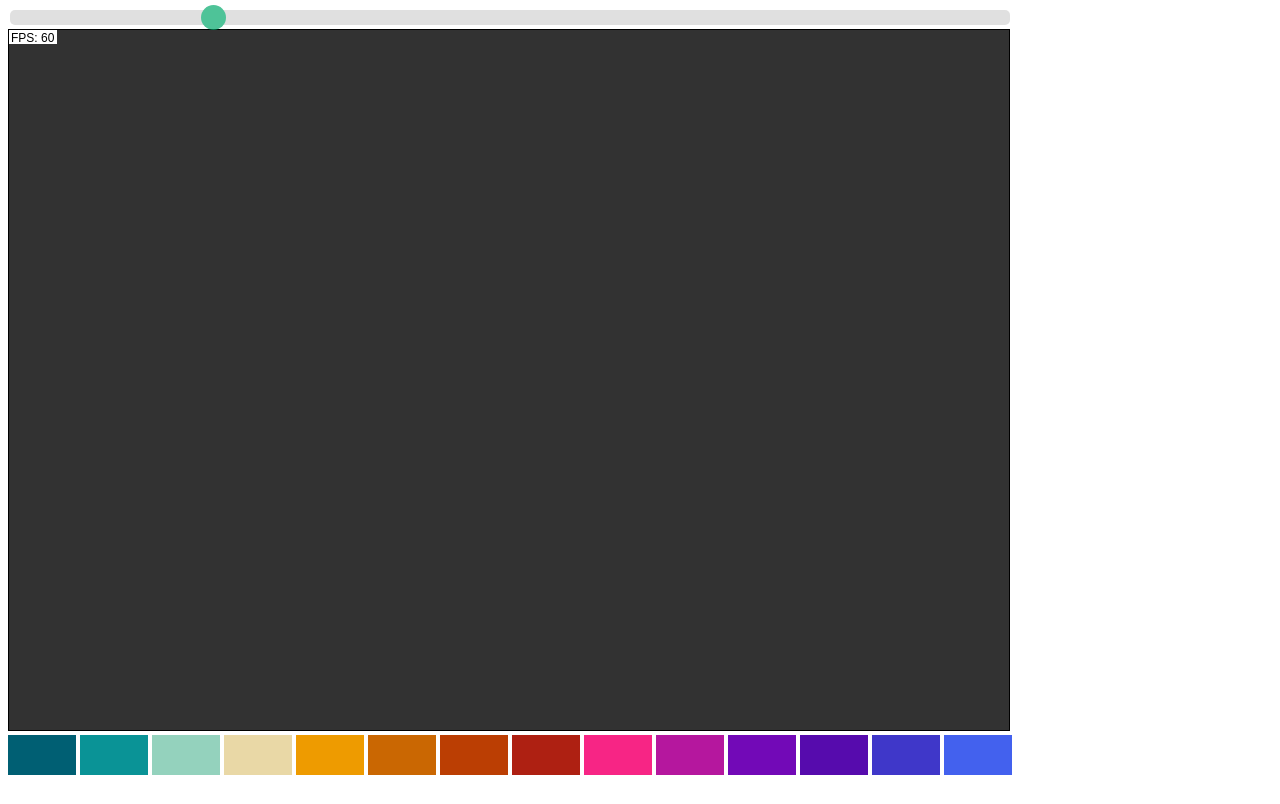
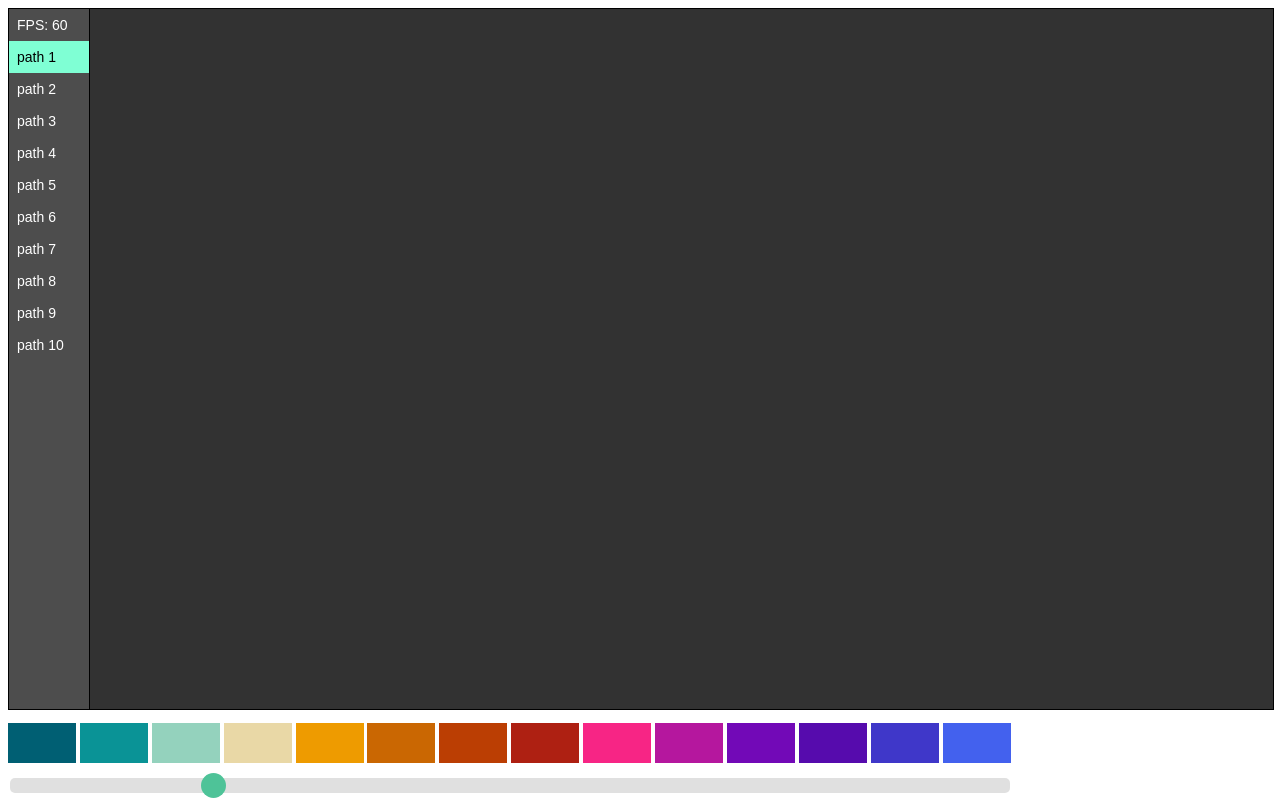
Before and after one commit to davidmchapman/turbo-crazy, a plain HTML site: page index.html in a window 1280 px wide. Drawn offline with Linux system fonts and the light colour scheme.

Commit message:
labels paths

```diff
--- a/css/styles.css
+++ b/css/styles.css
@@ -1,5 +1,12 @@
+body {
+    font-family: Arial, Helvetica, sans-serif;
+    font-size: 14px;
+    color: white;
+}
+
 .slidecontainer {
     width: 1000px; /* width of the outside container */
+    margin-top: 10px;
 }
 
 .slider {
@@ -42,3 +49,52 @@ span.swatch {
     width: 68px;
     height: 40px;
 }
+
+/* canvas and tools overlay */
+#container {
+    position: relative;
+    height: 700px;
+    margin-bottom: 15px;
+}
+
+#canvas {
+    margin: 0px;
+    position: relative;
+    border: 1px solid #000000;
+    top: 0px;
+    left: 0px;
+    z-index: 1;
+}
+
+/* tools */
+#tools {
+    width: 80px;
+    height: 700px;
+    margin: 0px;
+    position: absolute;
+    background-color: #4d4d4d;
+    border: 1px solid #000000;
+    top: 0px;
+    left: 0px;
+    z-index: 2;
+}
+
+#tools div {
+    padding-left: 8px;
+    padding-top: 8px;
+    padding-bottom: 8px;
+}
+
+#tools .path {
+    cursor: pointer;
+}
+
+#tools .path:hover:not(.selected-path) {
+    background-color: #d3d3d3;
+    color: black;
+}
+
+#tools .selected-path {
+    background-color: aquamarine;
+    color: black;
+}
--- a/index.html
+++ b/index.html
@@ -1,6 +1,7 @@
 <!doctype html>
 
 <html lang="en">
+
 <head>
   <meta charset="utf-8">
   <meta name="viewport" content="width=device-width, initial-scale=1">
@@ -8,17 +9,51 @@
   <title>Turbo Crazy</title>
   <meta name="description" content="Turbo Crazy">
 
-  <link rel="stylesheet" href="css/styles.css?v=1.0">
+  <link rel="stylesheet" href="css/styles.css?v=1.1">
 
-  <script type="module" src="js/turbo-crazy.js"></script>
+  <script type="module" src="js/turbo-crazy.js?v=1.1"></script>
 </head>
 
 <body>
 
-  <div class="slidecontainer">
-    <input type="range" min="0" max="255" value="50" class="slider" id="bg-slider">
+  <div id="container">
+    <canvas id="canvas" height="700px"></canvas>
+    <div id="tools">
+      <div id="fps">
+      </div>
+      <div id="path-1" class="path selected-path">
+        path 1
+      </div>
+      <div id="path-2" class="path">
+        path 2
+      </div>
+      <div id="path-3" class="path">
+        path 3
+      </div>
+      <div id="path-4" class="path">
+        path 4
+      </div>
+      <div id="path-5" class="path">
+        path 5
+      </div>
+      <div id="path-6" class="path">
+        path 6
+      </div>
+      <div id="path-7" class="path">
+        path 7
+      </div>
+      <div id="path-8" class="path">
+        path 8
+      </div>
+      <div id="path-9" class="path">
+        path 9
+      </div>
+      <div id="path-10" class="path">
+        path 10
+      </div>
+    </div>
   </div>
-  <canvas id="game" width="1000" height="700" style="border:1px solid #000000;"></canvas>
+
   <div>
     <span id="swatch_005f73" class="swatch" style="background-color: #005f73;"></span>
     <span id="swatch_0a9396" class="swatch" style="background-color: #0a9396;"></span>
@@ -36,5 +71,10 @@
     <span id="swatch_4361ee" class="swatch" style="background-color: #4361ee;"></span>
   </div>
 
+  <div class="slidecontainer">
+    <input type="range" min="0" max="255" value="50" class="slider" id="bg-slider">
+  </div>
+
 </body>
+
 </html>
--- a/js/turbo-crazy.js
+++ b/js/turbo-crazy.js
@@ -25,8 +25,18 @@ document.addEventListener('DOMContentLoaded', (event) => {
 
     window.scrollTo(0, 0);
 
-    c = document.getElementById('game');
+    let clientWidth = document.body.clientWidth;
+
+    if (clientWidth < 1000) {
+        alert('Please make your browser window wider and reload the page.');
+        return;
+    }
+
+    c = document.getElementById('canvas');
     ctx = c.getContext('2d');
+
+    ctx.canvas.width = clientWidth;
+
     cRect = c.getBoundingClientRect();
     bgSlider = document.getElementById("bg-slider");
 
@@ -40,6 +50,12 @@ document.addEventListener('DOMContentLoaded', (event) => {
           e.preventDefault();
         }
       });
+
+    let pathDivs = document.getElementsByClassName('path');
+
+    for (let div of pathDivs) {
+        div.addEventListener('click', switchActivePath);
+    }
 
     document.getElementById('swatch_005f73').addEventListener('click', e => { ballColor = [0, 95, 115, 1] }, false);
     document.getElementById('swatch_0a9396').addEventListener('click', e => { ballColor = [10, 147, 150, 1] }, false);
@@ -56,8 +72,8 @@ document.addEventListener('DOMContentLoaded', (event) => {
     document.getElementById('swatch_3f37c9').addEventListener('click', e => { ballColor = [63, 55, 201, 1] }, false);
     document.getElementById('swatch_4361ee').addEventListener('click', e => { ballColor = [67, 97, 238, 1] }, false);
 
-    // initialize the paths map with 9 paths
-    for (let pathNumber = 1; pathNumber <= 9; pathNumber++) {
+    // initialize the paths map with 10 paths
+    for (let pathNumber = 1; pathNumber <= 10; pathNumber++) {
         paths.set(pathNumber, new Path())
     }
 
@@ -118,6 +134,19 @@ function checkKey(e) {
     }
 
     return false;
+}
+
+function switchActivePath(e) {
+    let pathNumber = e.target.id.split('-')[1];
+    activePath = parseInt(pathNumber);
+
+    let pathDivs = document.getElementsByClassName('path');
+
+    for (let div of pathDivs) {
+        div.classList.remove('selected-path');
+    }
+
+    document.getElementById('path-' + activePath).classList.add('selected-path');
 }
 
 function canvasClicked(e) {
@@ -184,12 +213,8 @@ function updateBgColor() {
 }
 
 function drawFps() {
-    // draw fps box to the screen
-    ctx.fillStyle = 'white';
-    ctx.fillRect(0, 0, 48, 14);
-    ctx.font = '12px Arial';
-    ctx.fillStyle = 'black';
-    ctx.fillText("FPS: " + fps, 2, 12);
+    let fpsDiv = document.getElementById('fps');
+    fpsDiv.innerHTML = 'FPS: ' + fps;
 }
 
 function drawPaths() {
```
